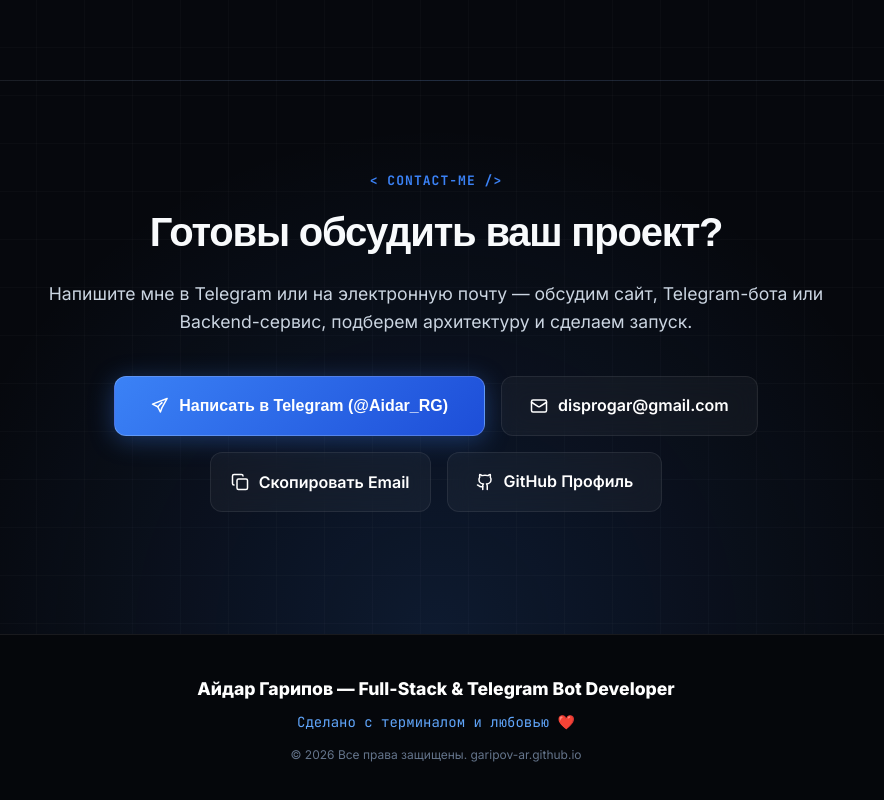
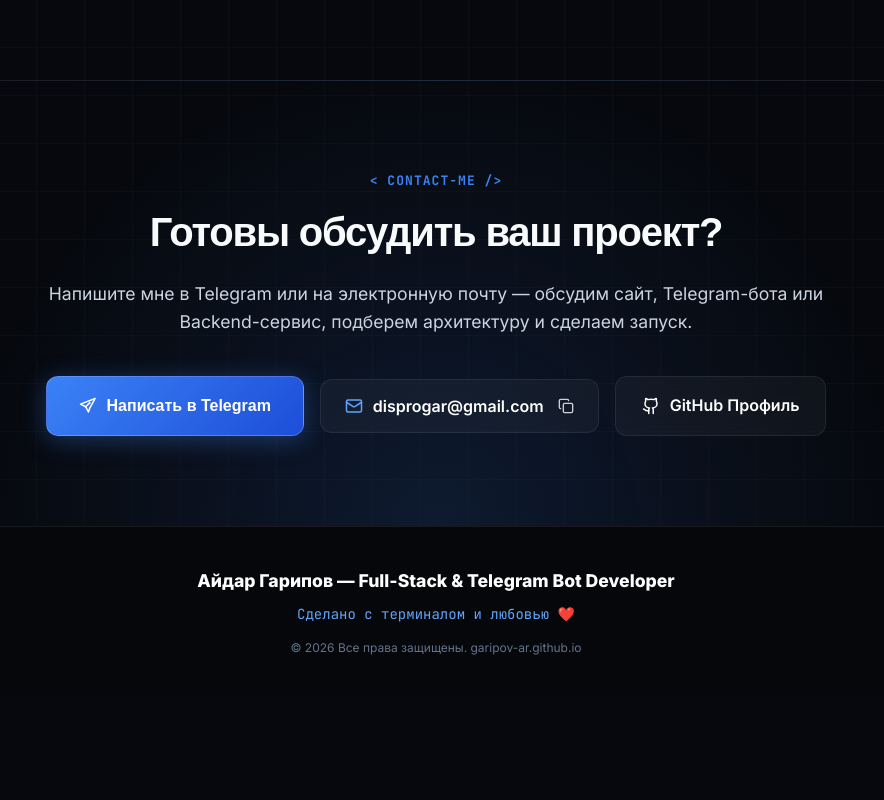
Before and after one commit to garipov-ar/garipov-ar.github.io, a Next.js app: page / in a window 1280 px wide. Shown: the part 6385-7185 px from the top of the page, without its empty margins (204-1088 px from the left). After the commit the page ends 7082 px from the top, so only its background shows below. Built offline with nearby package versions, Linux system fonts and the light colour scheme; a web font is replaced by a local one.

Commit message:
fix: streamline contact buttons with integrated email copy action and clean telegram CTA

```diff
--- a/src/app/page.tsx
+++ b/src/app/page.tsx
@@ -922,18 +922,50 @@
             Напишите мне в Telegram или на электронную почту — обсудим сайт, Telegram-бота или Backend-сервис, подберем архитектуру и сделаем запуск.
           </p>
 
-          <div style={{ display: 'flex', gap: '16px', justifyContent: 'center', flexWrap: 'wrap', marginBottom: '32px' }}>
-            <a href="https://t.me/Aidar_RG" target="_blank" rel="noopener noreferrer" className="cyber-btn" style={{ padding: '16px 36px', fontSize: '1rem' }}>
-              <TelegramIcon size={18} /> Написать в Telegram (@Aidar_RG)
+          <div style={{ display: 'flex', gap: '16px', justifyContent: 'center', flexWrap: 'wrap', alignItems: 'center' }}>
+            <a
+              href="https://t.me/Aidar_RG"
+              target="_blank"
+              rel="noopener noreferrer"
+              className="cyber-btn"
+              style={{ padding: '16px 32px', fontSize: '1rem' }}
+            >
+              <TelegramIcon size={18} /> Написать в Telegram
             </a>
-            <a href="mailto:disprogar@gmail.com" className="cyber-btn-ghost" style={{ padding: '16px 28px', fontSize: '1rem' }}>
-              <Mail size={18} /> disprogar@gmail.com
-            </a>
-            <button type="button" onClick={copyEmail} className="cyber-btn-ghost" style={{ padding: '16px 20px', fontSize: '1rem' }}>
-              {copiedEmail ? <Check size={18} color="#34D399" /> : <Copy size={18} />}
-              {copiedEmail ? 'Скопировано!' : 'Скопировать Email'}
+
+            <button
+              type="button"
+              onClick={copyEmail}
+              className="cyber-btn-ghost"
+              style={{
+                padding: '16px 24px',
+                fontSize: '1rem',
+                display: 'inline-flex',
+                alignItems: 'center',
+                gap: '10px',
+                cursor: 'pointer',
+              }}
+              title="Нажмите, чтобы скопировать email"
+            >
+              <Mail size={18} color="#60A5FA" />
+              <span>disprogar@gmail.com</span>
+              <span style={{ display: 'inline-flex', alignItems: 'center', marginLeft: '4px', opacity: 0.8 }}>
+                {copiedEmail ? <Check size={16} color="#34D399" /> : <Copy size={16} />}
+              </span>
+              {copiedEmail && (
+                <span style={{ fontSize: '0.8rem', color: '#34D399', fontWeight: 600, marginLeft: '4px' }}>
+                  (скопирован!)
+                </span>
+              )}
             </button>
-            <a href="https://github.com/garipov-ar" target="_blank" rel="noopener noreferrer" className="cyber-btn-ghost" style={{ padding: '16px 28px', fontSize: '1rem' }}>
+
+            <a
+              href="https://github.com/garipov-ar"
+              target="_blank"
+              rel="noopener noreferrer"
+              className="cyber-btn-ghost"
+              style={{ padding: '16px 26px', fontSize: '1rem' }}
+            >
               <GithubIcon size={18} /> GitHub Профиль
             </a>
           </div>
```
